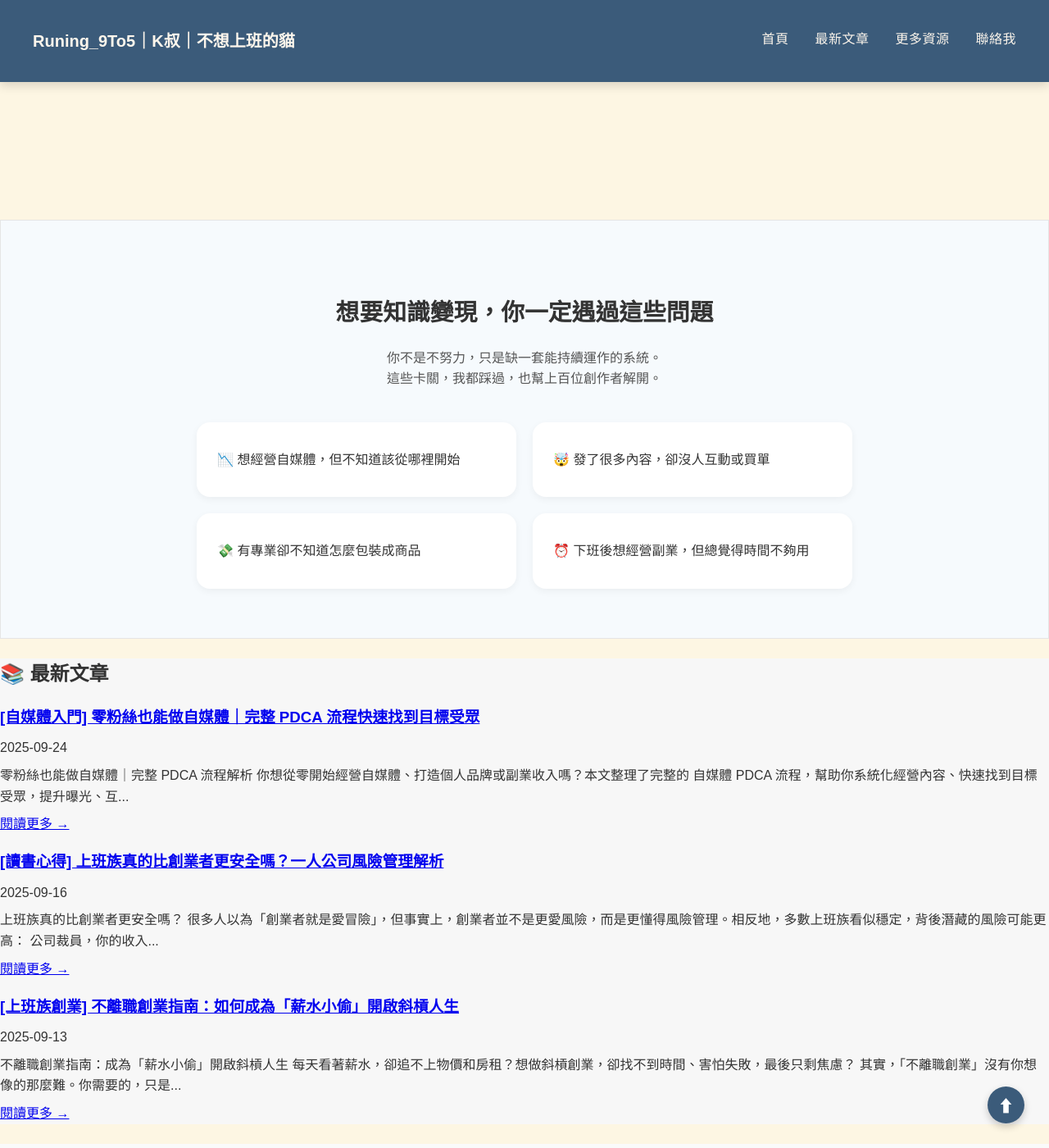
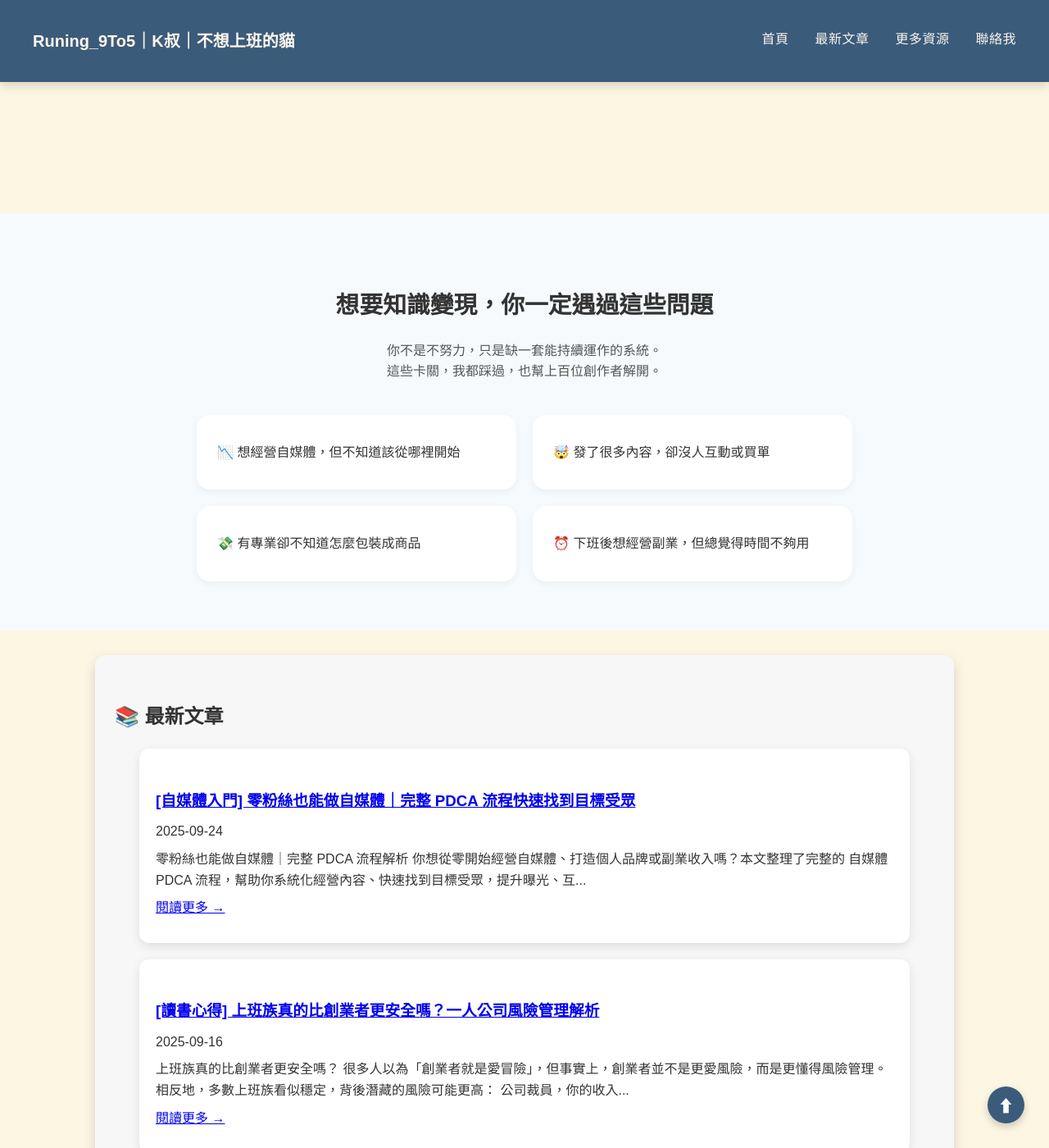
Before and after one commit to KenHAI666/Runing9TO5, a Jekyll site: the page built from index.md, in a window 1280 px wide and 1400 px high, scrolled down 547 px. Shown: the whole window at 82% size. Built offline with Jekyll 4.4.1, drawn with Linux system fonts in a browser that asks for light colours.

Commit message:
Update style.css

```diff
--- a/assets/css/style.css
+++ b/assets/css/style.css
@@ -138,65 +138,45 @@
 }
 
 /* =====================================
-   K叔主頁卡片樣式整合版（手機優先）
+   卡片樣式升級版
 ===================================== */
 
-/* ====== 基本設定 ====== */
-.card {
-  border-radius: 14px;
-  padding: 24px 18px;
-  margin: 24px auto;
-  width: 92%;
-  max-width: 950px;
-  background-color: #fff;
-  box-shadow: 0 4px 12px rgba(0,0,0,0.08);
+/* ----- 基本樣式----- */
+.card-section,
+.card-section-1 {
+  border-radius: 12px;
+  padding: 32px 24px;         /* 桌機內距 */
+  margin: 30px auto;          /* 自動置中 */
+  max-width: 1000px;          /* 桌機最大寬度 */
+  width: 90%;                 /* 手機自適應 */
   word-break: break-word;
-  transition: all 0.5s ease;
+  box-shadow: 0 6px 16px rgba(0,0,0,0.15);
+  opacity: 1;
+  transform: translateY(0);
+  transition: all 0.8s ease;
 }
 
-/* 文字設定 */
-.card h3, .card h4, .card p {
-  margin: 0.5em 0;
-  line-height: 1.6;
-  color: #333;
+/* 原始配色保持 */
+.card-section {
+  background-color: #dceeff;
 }
 
-/* 手機預設字體略大 */
-.card p {
-  font-size: 16px;
+.card-section-1 {
+  background-color: #ffffff;
+  padding: 30px 20px;
+  box-shadow: 0 4px 12px rgba(0,0,0,0.1);
+  margin: 20px auto;
 }
 
-/* 桌機字體微調 */
-@media (min-width: 768px) {
-  .card p { font-size: 17px; }
-}
-
-/* ====== 三種樣式 ====== */
-
-/* 一般卡片 */
-.card-basic {
-  background: #ffffff;
-  border: 1px solid #e5e5e5;
-}
-
-/* 文章卡片 */
-.card-article {
-  background: #f9fbff;
-  border-left: 4px solid #91b8ff;
-  padding: 28px 22px;
-}
-
-.card-article h3 {
-  color: #2b4b73;
-  font-weight: 700;
-}
-
-/* ㄇ型卡片（上有線，下淡化） */
+/* ----- ㄇ型卡片延伸版 ----- */
 .card-highlight {
   position: relative;
-  background: #ffffff;
-  border-radius: 16px;
+  background-color: #ffffff;
+  border-radius: 12px;
   overflow: hidden;
+  padding: 30px 20px;
+  box-shadow: 0 4px 12px rgba(0,0,0,0.1);
+  margin: 20px auto;
 }
 
 .card-highlight::before {
@@ -210,7 +190,7 @@
   border-left: 3px solid #8fb6ff;
   border-right: 3px solid #8fb6ff;
   border-bottom: 0;
-  border-radius: 14px 14px 0 0;
+  border-radius: 12px 12px 0 0;
   pointer-events: none;
 }
 
@@ -228,15 +208,13 @@
 .card-highlight .content {
   position: relative;
   z-index: 2;
-  padding: 26px 20px;
 }
 
-/* ====== 動畫設定（整張卡片滑入） ====== */
-
+/* ----- 動畫（滑入） ----- */
 .slide-in {
   opacity: 0;
   transform: translateY(40px);
-  transition: all 0.9s ease;
+  transition: all 0.8s ease;
 }
 
 .slide-in.show {
@@ -244,81 +222,32 @@
   transform: translateY(0);
 }
 
-/* ====== 插圖設定 ====== */
-.card img {
-  display: block;
-  margin: 0 auto 18px auto;
-  width: 100%;
-  max-width: 260px;
-  height: auto;
-  border-radius: 10px;
-  object-fit: cover;
+/* ----- 內文字體保持 ----- */
+.card-section p,
+.card-section-1 p,
+.card-highlight p {
+  margin: 0.5em 0;
+  font-size: 16px;
+  line-height: 1.6;
 }
 
-/* ====== RWD 優化 ====== */
+/* ----- 手機 RWD ----- */
 @media (max-width: 600px) {
-  .card {
-    padding: 20px 16px;
+  .card-section,
+  .card-section-1,
+  .card-highlight {
+    padding: 22px 16px;
+    margin: 20px auto;
   }
 
-  .card img {
-    max-width: 200px;
-    margin-bottom: 14px;
-  }
-
-  .card h3 {
-    font-size: 1.15em;
+  .card-section p,
+  .card-section-1 p,
+  .card-highlight p {
+    font-size: 15px;
+    line-height: 1.5;
   }
 }
 
-
-/* === 基本動畫設定 === */
-.animate-section .slide-in {
-  opacity: 0;
-  transform: translateY(30px);
-  transition: all 0.8s ease;
-}
-
-/* === 左右進場方向 === */
-.animate-section .slide-in.left {
-  transform: translateX(-80px);
-}
-
-.animate-section .slide-in.right {
-  transform: translateX(80px);
-}
-
-/* === 進場後回原位 === */
-.animate-section .slide-in.show {
-  opacity: 1;
-  transform: translateX(0) translateY(0);
-}
-
-/* Details / Summary 卡片 */
-details {
-  background: #fff;
-  border-radius: 16px;
-  padding: 18px 24px;
-  box-shadow: 0 3px 10px rgba(0,0,0,0.05);
-  margin-bottom: 15px;
-  transition: all 0.3s ease;
-}
-
-details[open] {
-  background: #f6fafd;
-  box-shadow: 0 4px 15px rgba(0,0,0,0.08);
-}
-
-summary {
-  cursor: pointer;
-  font-weight: 600;
-  color: #333;
-  list-style: none;
-}
-
-summary::-webkit-details-marker {
-  display: none;
-}
 /* =====================================
    大頭照 / 個人簡介
 ===================================== */
```
